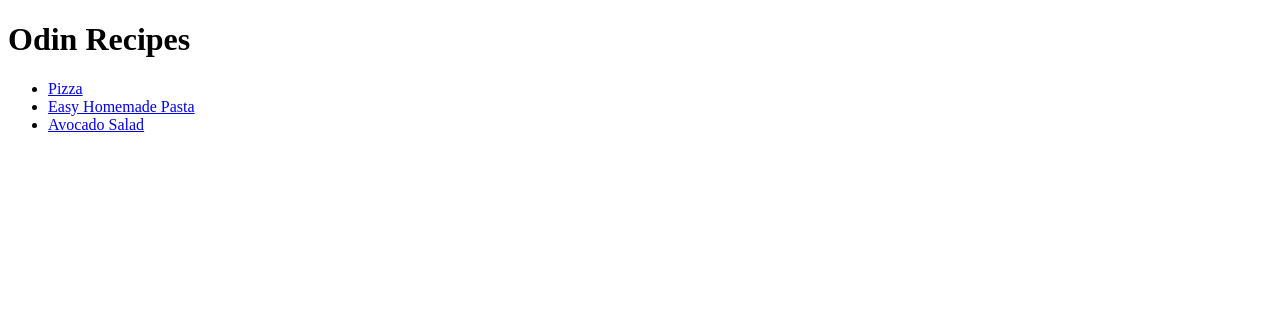
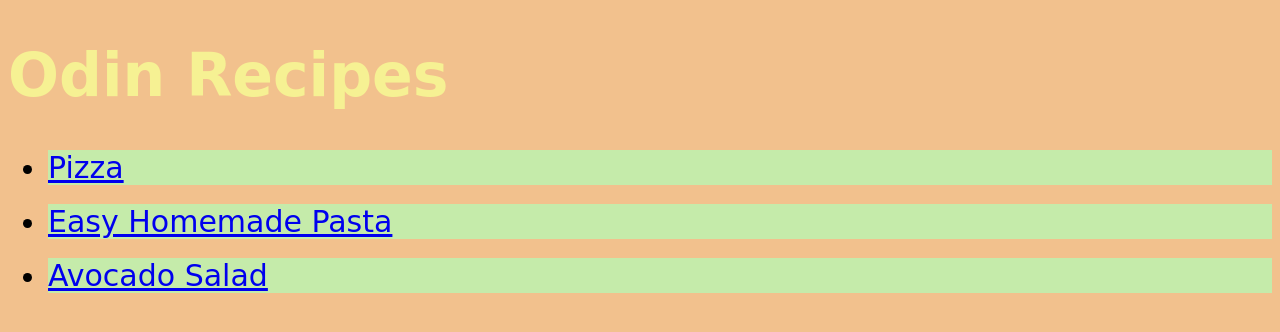
Before and after one commit to Orion200B/Recipes, a plain HTML site: page index.html in a window 1280 px wide. Drawn offline with Linux system fonts and the light colour scheme.

Commit message:
Added CSS to recipes

```diff
--- a/index.html
+++ b/index.html
@@ -4,13 +4,14 @@
     <meta charset="UTF-8">
     <meta name="viewport" content="width=device-width, initial-scale=1.0">
     <title>Recipes</title>
+    <link rel="stylesheet" href="styles.css">
 </head>
 <body>
     <h1>Odin Recipes</h1>
     <ul>
-        <li><a href="./recipes/pizza.html">Pizza</a></li>
-        <li><a href="./recipes/pasta.html">Easy Homemade Pasta</a></li>
-        <li><a href="./recipes/salad.html">Avocado Salad</a></li>
+        <li><a href="./recipes/pizza.html">Pizza</a></li><br>
+        <li><a href="./recipes/pasta.html">Easy Homemade Pasta</a></li><br>
+        <li><a href="./recipes/salad.html">Avocado Salad</a></li><br>
     </ul>
 </body>
 </html>
--- /dev/null
+++ b/styles.css
@@ -0,0 +1,15 @@
+body{
+    font-family: cursive;
+    background-color: #F2C18D;
+}
+
+h1{
+    font-size: 60px;
+    color: #F6F193;
+    font-weight: bold;
+}
+
+li{
+    font-size: 30px;
+    background-color: #C5EBAA;
+}
```
Also changed, not shown: recipes/pasta.html (+1 -0 lines), recipes/pizza.html (+1 -0 lines), recipes/salad.html (+1 -0 lines).
